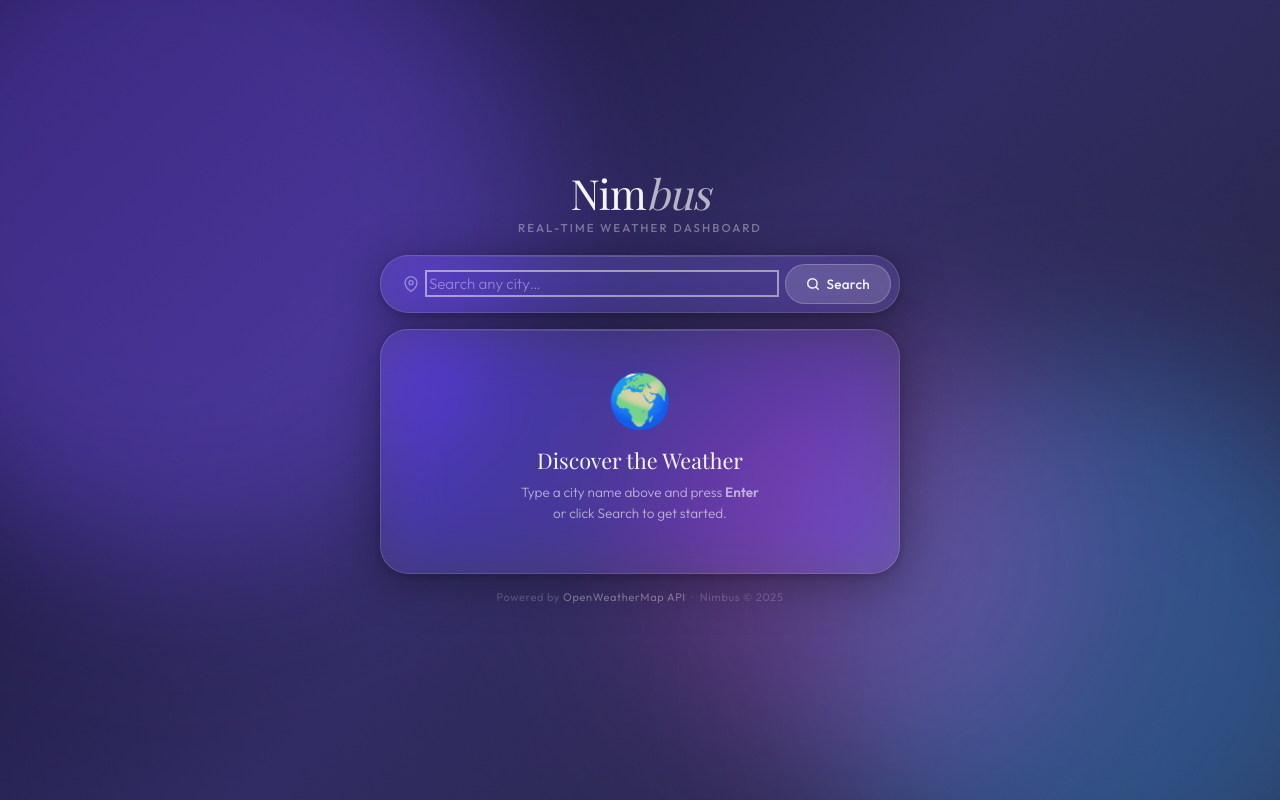
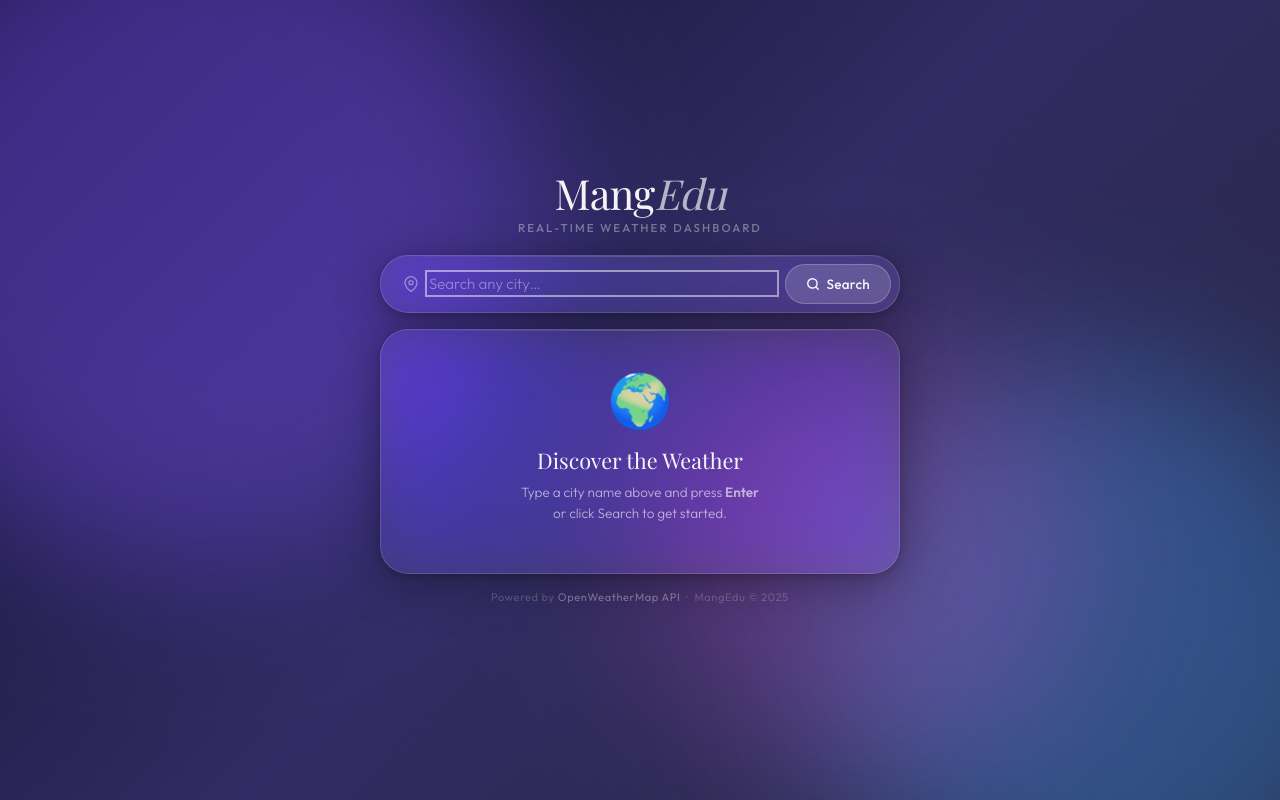
Before and after one commit to jsant04/weather_app, a plain HTML site: page index.html in a window 1280 px wide. Drawn offline with nearby package versions, Linux system fonts and the light colour scheme; a web font is replaced by a local one.

Commit message:
change the web name

```diff
--- a/index.html
+++ b/index.html
@@ -25,7 +25,7 @@
 
     <!-- Brand Header -->
     <header class="brand" aria-label="Nimbus Weather">
-      <h1 class="brand-name">Nim<span>bus</span></h1>
+      <h1 class="brand-name">Mang<span>Edu</span></h1>
       <p class="brand-tagline">Real-Time Weather Dashboard</p>
     </header>
 
@@ -132,7 +132,7 @@
     <!-- Page footer -->
     <footer class="page-footer">
       Powered by <a href="https://openweathermap.org" target="_blank" rel="noopener noreferrer">OpenWeatherMap API</a>
-      &nbsp;·&nbsp; Nimbus © 2025
+      &nbsp;·&nbsp; MangEdu © 2025
     </footer>
 
   </main><!-- /page-wrapper -->
```
